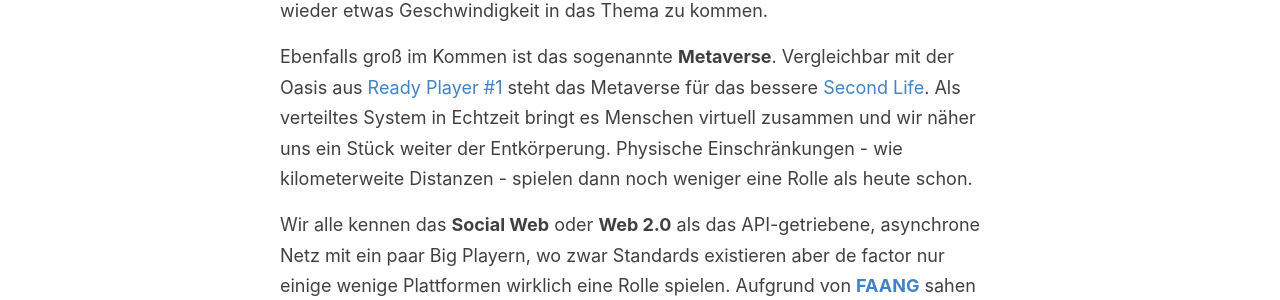
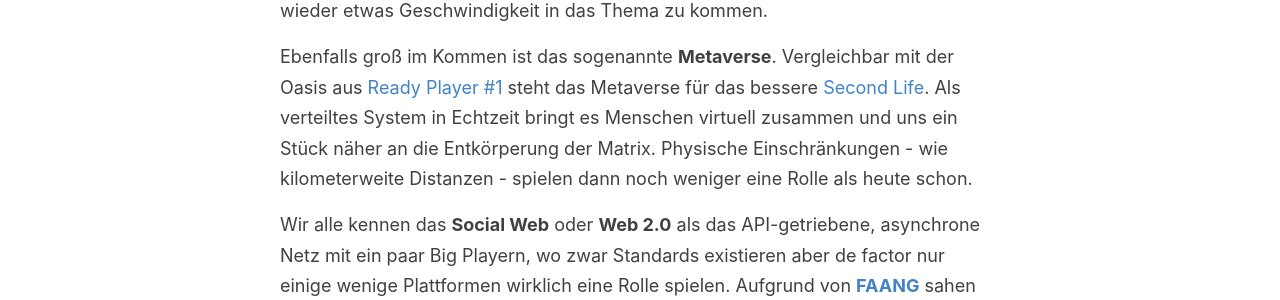
Before and after one commit to herrhochhaus/herrhochhaus.github.io, a Jekyll site: the page built from _posts/2021/2021-12-09-Web3-Metaverse-NFT.md, in a window 1280 px wide. Shown: the part 468-768 px from the top of the page. Built offline with Jekyll 4.4.1, drawn with Linux system fonts in a browser that asks for light colours; comment, search, counter and statistics services are not loaded.

Commit message:
fixed typo

```diff
--- a/_posts/2021/2021-12-09-Web3-Metaverse-NFT.md
+++ b/_posts/2021/2021-12-09-Web3-Metaverse-NFT.md
@@ -7,7 +7,7 @@
 
 Ich gestehe, das Thema [Blockchain](https://www.bundesnetzagentur.de/DE/Sachgebiete/Digitalisierung/Blockchain/start.html) fand ich zu Beginn durchaus interessant. Allerdings hat mich bisher kein Use-Case so wirklich überzeugt, wo eine andere technische Lösung nicht besser oder zumindest gleichauf wäre. Nach verschiedenen Hype-Zyklen rund um Kryptowährungen scheint mit [Web3](https://messari.io/article/web3-eli5-what-is-web3) und NFTs wieder etwas Geschwindigkeit in das Thema zu kommen.
 
-Ebenfalls groß im Kommen ist das sogenannte **Metaverse**. Vergleichbar mit der Oasis aus [Ready Player #1](https://www.goodreads.com/book/show/9969571-ready-player-one) steht das Metaverse für das bessere [Second Life](https://de.wikipedia.org/wiki/Second_Life). Als verteiltes System in Echtzeit bringt es Menschen virtuell zusammen und wir näher uns ein Stück weiter der Entkörperung. Physische Einschränkungen - wie kilometerweite Distanzen - spielen dann noch weniger eine Rolle als heute schon.
+Ebenfalls groß im Kommen ist das sogenannte **Metaverse**. Vergleichbar mit der Oasis aus [Ready Player #1](https://www.goodreads.com/book/show/9969571-ready-player-one) steht das Metaverse für das bessere [Second Life](https://de.wikipedia.org/wiki/Second_Life). Als verteiltes System in Echtzeit bringt es Menschen virtuell zusammen und uns ein Stück näher an die Entkörperung der Matrix. Physische Einschränkungen - wie kilometerweite Distanzen - spielen dann noch weniger eine Rolle als heute schon.
 
 Wir alle kennen das **Social Web** oder **Web 2.0** als das API-getriebene, asynchrone Netz mit ein paar Big Playern, wo zwar Standards existieren aber de factor nur einige wenige Plattformen wirklich eine Rolle spielen. Aufgrund von [**FAANG**](https://www.finanzen.net/nachricht/aktien/gefaehrlicher-aktienkorb-faang-war-gestern-jetzt-kommt-fangman-das-verbirgt-sich-hinter-dem-neuen-akronym-9739344) sahen nicht nur Netzaktivisten das ehemals so dezentrale Netz in Gefahr.
 
```
